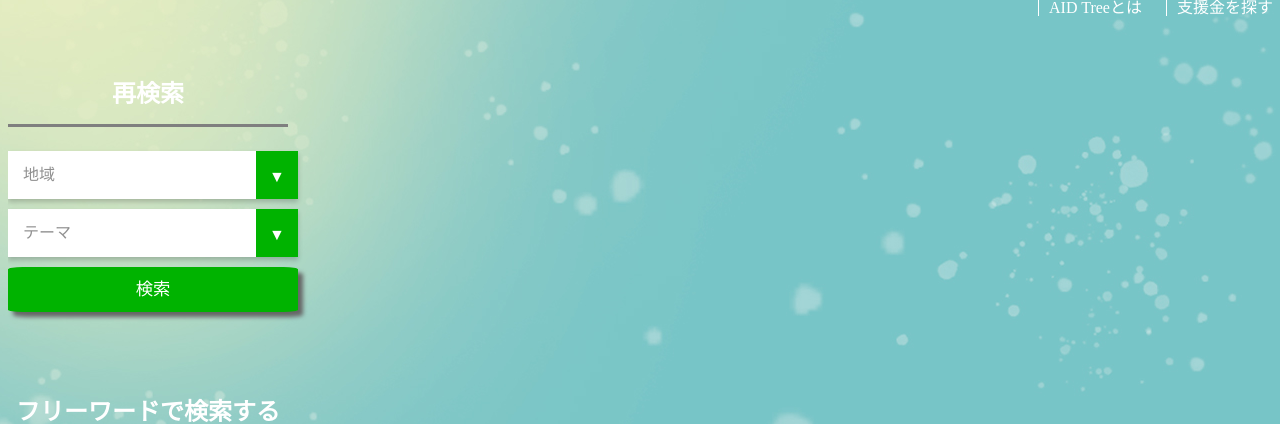
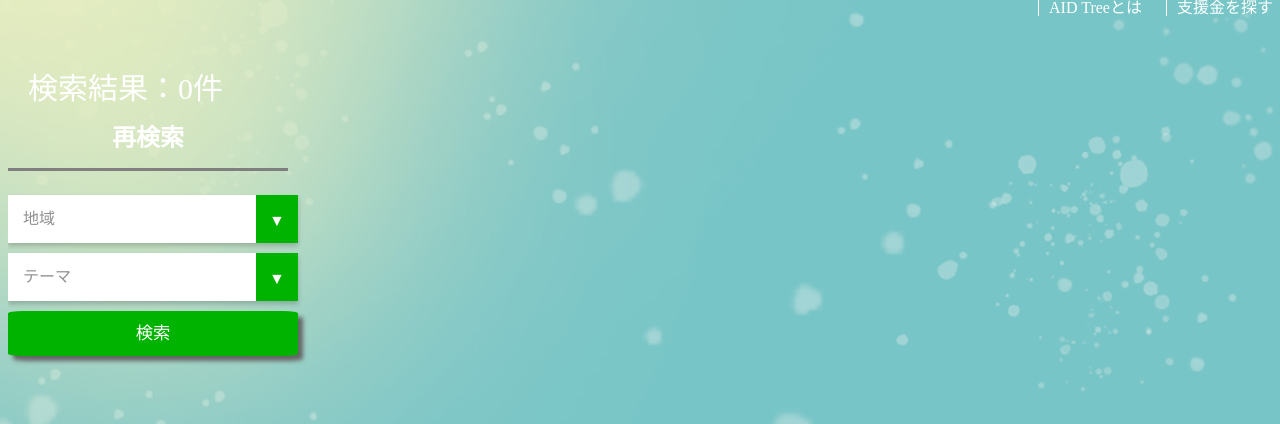
Before and after one commit to NoiTooo/aid, a Django app: template subsidy/templates/subsidy/tokyo23/tokyo23_index.html in a window 1280 px wide; the page is wider, and only the part inside the window is pictured. Shown: the part 84-508 px from the top of that part. Run offline with Django 3.2, Linux system fonts and the light colour scheme; the template is opened without the code that fills it, so the values that code supplies are empty.

Commit message:
add function that counts queryset

```diff
--- a/subsidy/templates/subsidy/tokyo23/tokyo23_index.html
+++ b/subsidy/templates/subsidy/tokyo23/tokyo23_index.html
@@ -18,9 +18,10 @@
 <div class="container">
 	{% if query %}
 	<div class="research-result">
-		<p class="research-result-text">「{{query}}」の検索結果</p>
+		<p class="research-result-text">「{{query}}」の検索結果：{{ object_list|length }}件</p>
 	</div>
 	{% else %}
+		<p class="research-result-text">検索結果：{{ object_list|length }}件</p>
 	{% endif %}
 	<div class="object-range">
 		<div class="research-box">
--- a/subsidy/views.py
+++ b/subsidy/views.py
@@ -108,6 +108,7 @@ class Tokyo23_Index(generic.ListView):
             queryset = queryset.filter(query)
         return queryset
 
+    #「」検索結果の為のクエリ取得
     def get_context_data(self, **kwargs):
         ctx = super().get_context_data(**kwargs)
         ctx['query'] = self.request.GET.get('keyword', '')
```
